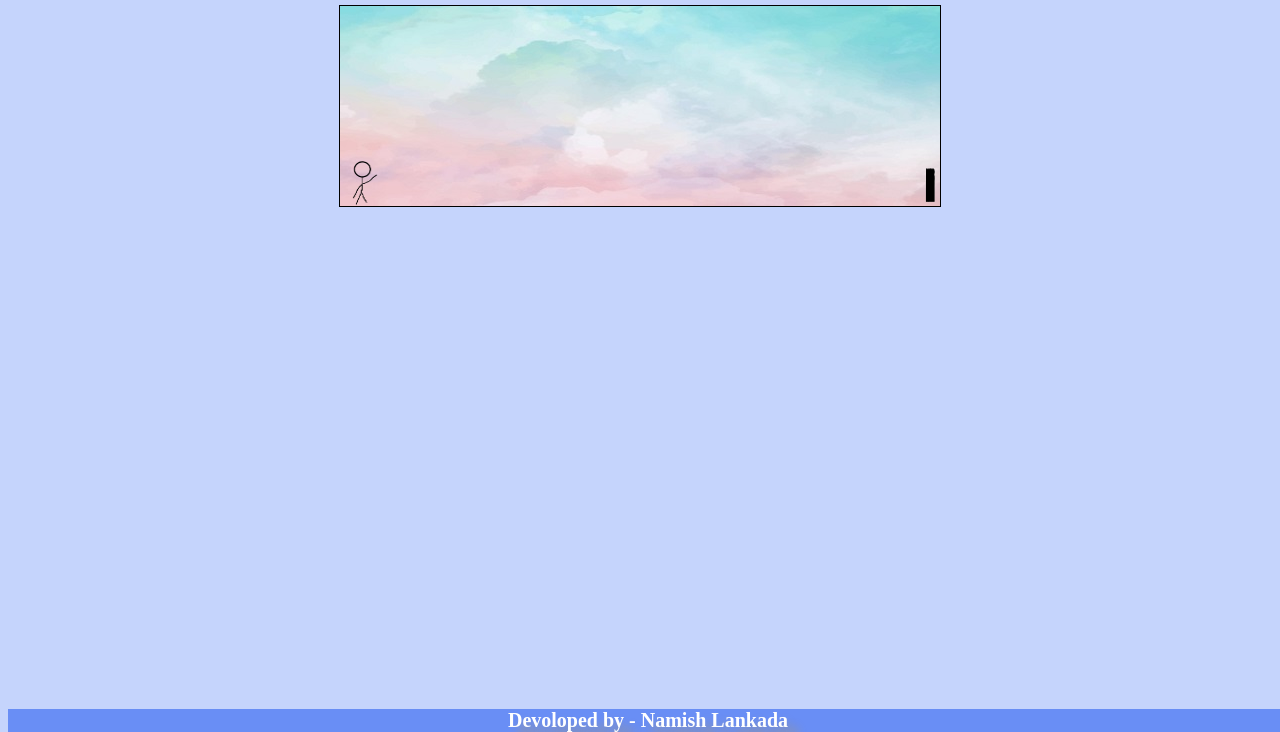
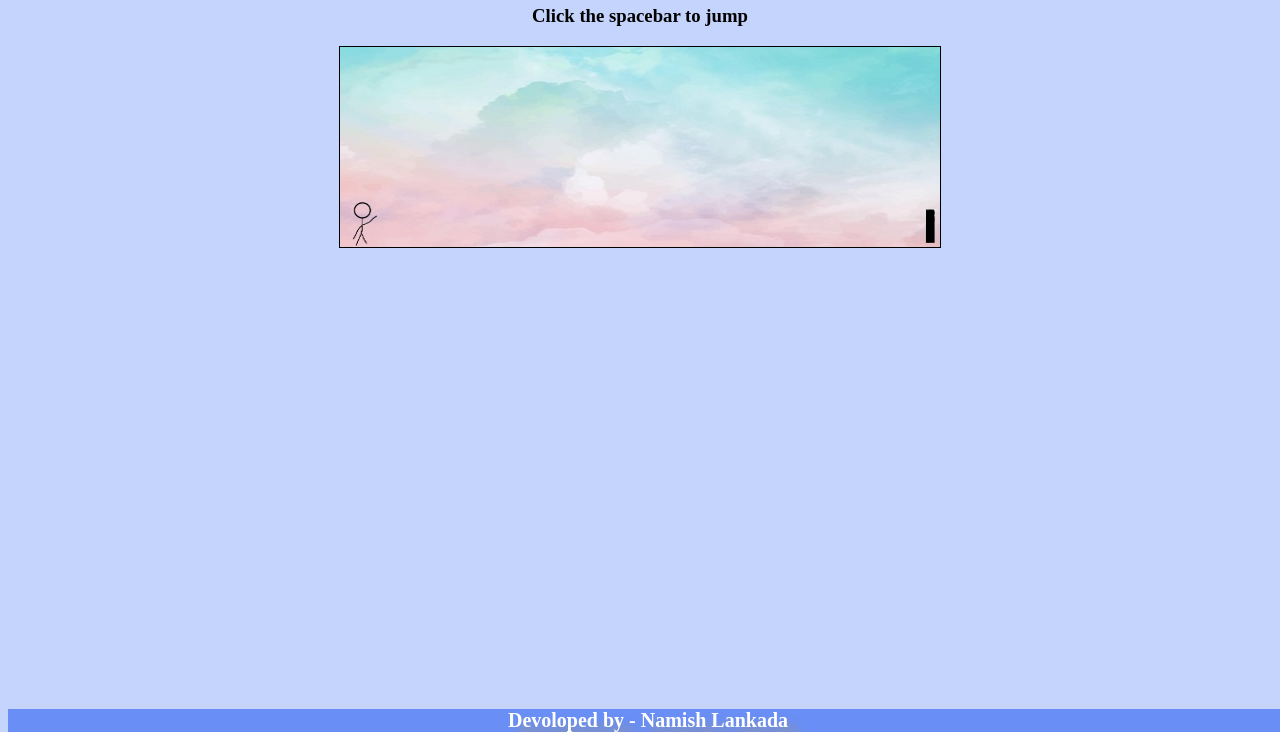
Before and after one commit to Namish465/Stick-Man-Game, a plain HTML site: page index.html in a window 1280 px wide. Shown: the part 68-800 px from the top of the page. Drawn offline with nearby package versions, Linux system fonts and the light colour scheme; a web font is replaced by a local one.

Commit message:
Update index.html

```diff
--- a/index.html
+++ b/index.html
@@ -11,6 +11,7 @@
   <body>
       <center>
       <h1 id="main">Stick Man Game-(HARD)</h1>
+       <h3 id="small">Click the spacebar to jump</h3>
     </center>
      <div class="game">
        <div id="Stick"></div>
```
